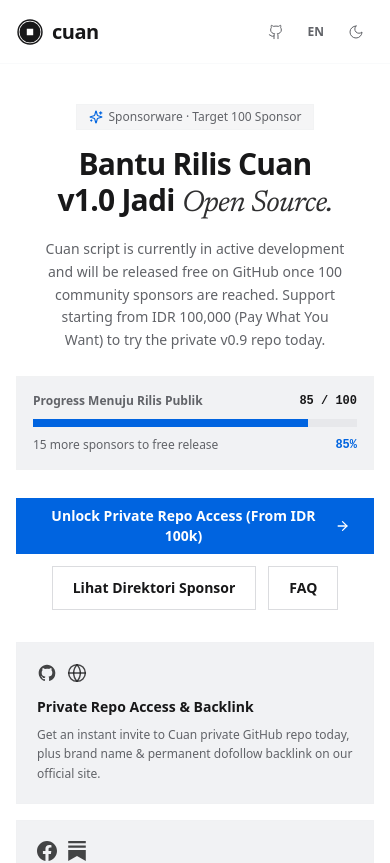
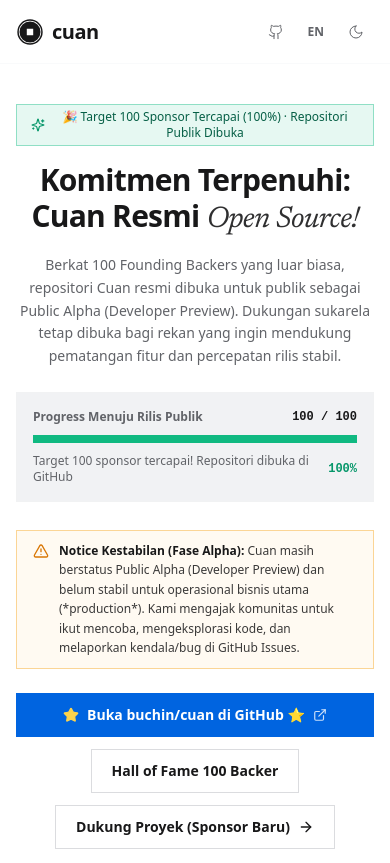
Before and after one commit to buchin/cuan-landing, a React (Vite) app: page /en/sponsor in a window 390 px wide. Shown: the top 863 px of the page. Built offline with nearby package versions, Linux system fonts and the light colour scheme; no server answers.

Commit message:
feat: celebrate 100 sponsors public alpha milestone, add stability notices to docs and hero, update CTAs to GitHub repo

```diff
--- a/src/components/common/GithubNoticeModal.tsx
+++ b/src/components/common/GithubNoticeModal.tsx
@@ -1,5 +1,5 @@
 import { Link } from 'react-router-dom'
-import { Github, X } from 'lucide-react'
+import { Github, X, ExternalLink, AlertTriangle, Star } from 'lucide-react'
 import { useLanguage } from '../../context/LanguageContext'
 
 interface GithubNoticeModalProps {
@@ -12,8 +12,6 @@ interface GithubNoticeModalProps {
 export function GithubNoticeModal({
   isOpen,
   onClose,
-  onActionClick,
-  actionLabel,
 }: GithubNoticeModalProps) {
   const { t } = useLanguage()
 
@@ -28,7 +26,7 @@ export function GithubNoticeModal({
       onClick={onClose}
     >
       <div
-        className="w-full max-w-md rounded-2xl border border-border/80 bg-card p-6 shadow-xl space-y-4"
+        className="w-full max-w-lg rounded-2xl border border-border/80 bg-card p-6 shadow-xl space-y-4 text-left"
         onClick={(e) => e.stopPropagation()}
       >
         <div className="flex items-start justify-between gap-3">
@@ -36,11 +34,11 @@ export function GithubNoticeModal({
             <Github className="h-6 w-6 text-foreground shrink-0" strokeWidth={1.5} />
             <div>
               <h3 id="github-modal-title" className="font-display text-base font-bold text-foreground">
-                {t('Repositori Open Source Cuan v1.0')}
+                {t('Repositori Cuan Resmi Publik di GitHub')}
               </h3>
-              <div className="inline-flex items-center gap-1.5 text-xs text-amber-600 dark:text-amber-400 font-medium">
-                <span className="h-1.5 w-1.5 rounded-full bg-amber-500 animate-pulse" />
-                <span>{t('Sponsorware · Tahap Pengujian v0.9 (Apache-2.0)')}</span>
+              <div className="inline-flex items-center gap-1.5 text-xs text-emerald-600 dark:text-emerald-400 font-medium">
+                <span className="h-1.5 w-1.5 rounded-full bg-emerald-500 animate-pulse" />
+                <span>{t('100 Sponsor Terpenuhi · Fase Public Alpha (v0.9.x)')}</span>
               </div>
             </div>
           </div>
@@ -54,9 +52,22 @@ export function GithubNoticeModal({
           </button>
         </div>
 
-        <p className="text-sm text-muted-foreground leading-relaxed">
+        {/* Stability Warning */}
+        <div className="rounded-xl border border-amber-500/40 bg-amber-500/5 dark:bg-amber-500/10 p-3.5 space-y-1.5 text-xs">
+          <div className="inline-flex items-center gap-1.5 font-semibold text-amber-800 dark:text-amber-300">
+            <AlertTriangle className="h-4 w-4 shrink-0" />
+            <span>{t('Status Kestabilan: Masih Belum Stabil (Developer Preview)')}</span>
+          </div>
+          <p className="text-foreground/80 leading-relaxed">
+            {t(
+              'Sesuai janji kami, kode Cuan dibuka setelah mencapai 100 sponsor. Namun perlu dipahami bahwa Cuan masih dalam pengembangan aktif dan belum stabil untuk operasional bisnis utama (production). Fitur dan skema masih bisa berubah. Kami mengundang komunitas untuk ikut mencoba dan mematangkan Cuan bersama.',
+            )}
+          </p>
+        </div>
+
+        <p className="text-xs sm:text-sm text-muted-foreground leading-relaxed">
           {t(
-            'Repositori publik Cuan sedang disiapkan dan akan dirilis 100% open source saat 100 sponsor komunitas terpenuhi. Anda bisa antre gratis di Waiting List untuk notifikasi rilis publik, atau buka akses private repo v0.9 hari ini mulai Rp 100.000.',
+            'Kode sumber Cuan dirilis di bawah lisensi Apache License 2.0. Jangan lupa beri Star ⭐ di repositori untuk mendukung perkembangannya!',
           )}
         </p>
 
@@ -66,22 +77,30 @@ export function GithubNoticeModal({
         </div>
 
         <div className="pt-2 flex flex-col sm:flex-row gap-2">
+          <a
+            href="https://github.com/buchin/cuan"
+            target="_blank"
+            rel="noreferrer"
+            className="action-primary flex-1 min-h-11 px-4 text-xs sm:text-sm font-semibold justify-center items-center text-center inline-flex gap-2 cursor-pointer shadow-xs"
+          >
+            <Star className="h-4 w-4 fill-current text-amber-300" />
+            <span>{t('Buka buchin/cuan di GitHub')}</span>
+            <ExternalLink className="h-3.5 w-3.5 opacity-80" />
+          </a>
           <Link
-            to="/sponsor"
+            to="/docs"
             onClick={onClose}
-            className="action-primary flex-1 min-h-11 px-4 text-xs sm:text-sm font-semibold justify-center items-center text-center inline-flex cursor-pointer"
+            className="action-secondary min-h-11 px-4 text-xs sm:text-sm font-semibold justify-center items-center inline-flex cursor-pointer"
           >
-            {t('Dukung Sekarang (Mulai Rp 100rb) →')}
+            {t('Dokumentasi')}
           </Link>
-          {onActionClick && (
-            <button
-              type="button"
-              onClick={onActionClick}
-              className="action-secondary min-h-11 px-4 text-xs sm:text-sm font-semibold justify-center cursor-pointer"
-            >
-              {actionLabel || t('Antre Waiting List')}
-            </button>
-          )}
+          <Link
+            to="/sponsor#directory"
+            onClick={onClose}
+            className="action-secondary min-h-11 px-4 text-xs sm:text-sm font-semibold justify-center items-center inline-flex cursor-pointer"
+          >
+            {t('Hall of Fame')}
+          </Link>
         </div>
       </div>
     </div>
--- a/src/features/docs/DocsPage.tsx
+++ b/src/features/docs/DocsPage.tsx
@@ -19,6 +19,8 @@ import {
   Globe,
   Video,
   Layers,
+  AlertTriangle,
+  ExternalLink,
 } from 'lucide-react'
 import { Navbar } from '../../components/layout/Navbar'
 import { Footer } from '../../components/layout/Footer'
@@ -204,18 +206,60 @@ export function DocsPage() {
           </span>
         </nav>
 
-        {/* Alpha / Early Preview Callout - Noticeable Amber Hairline Border (No Background) */}
-        <div className="mb-5 rounded-lg border border-amber-500/35 dark:border-amber-400/30 px-3.5 py-2 text-left text-[11.5px] sm:text-xs text-muted-foreground">
-          <div className="flex flex-wrap items-baseline gap-1.5 leading-relaxed">
-            <span className="inline-flex items-center gap-1.5 font-medium text-amber-800 dark:text-amber-300 shrink-0">
-              <span className="h-1.5 w-1.5 rounded-full bg-amber-500 shrink-0" />
-              <span>{language === 'en' ? 'Alpha Preview:' : 'Fase Alpha:'}</span>
-            </span>
-            <span>
-              {language === 'en'
-                ? 'Cuan is in active development. Features and example projects may change anytime. Best for testing, not primary business operations.'
-                : 'Cuan masih dalam pengembangan awal. Fitur dan contoh proyek masih bisa berubah sewaktu-waktu. Disarankan untuk uji coba, belum untuk operasional utama bisnis.'}
-            </span>
+        {/* Public Alpha & Stability Notice Callout */}
+        <div className="mb-6 rounded-xl border border-amber-500/40 bg-amber-500/5 dark:bg-amber-500/10 p-4 text-left text-xs sm:text-[13px] leading-relaxed text-muted-foreground">
+          <div className="flex items-start gap-3">
+            <AlertTriangle className="h-4 w-4 sm:h-5 sm:w-5 text-amber-600 dark:text-amber-400 shrink-0 mt-0.5" />
+            <div className="space-y-1.5 flex-1 min-w-0">
+              <div className="font-semibold text-foreground text-xs sm:text-sm flex flex-wrap items-center gap-2">
+                <span>{language === 'en' ? 'Public Alpha Notice (Not Yet Stable)' : 'Pemberitahuan Fase Public Alpha (Belum Stabil)'}</span>
+                <span className="text-[10px] font-mono uppercase tracking-wider px-2 py-0.5 rounded-full bg-amber-500/20 text-amber-800 dark:text-amber-300 font-bold">
+                  v0.9.x Preview
+                </span>
+              </div>
+              <p className="text-foreground/85 leading-relaxed">
+                {language === 'en' ? (
+                  <>
+                    Following our 100-sponsor milestone, the Cuan repository is now open to the public on GitHub. However, please note: Cuan is <strong>still in active development and not yet stable for primary business operations (*production*)</strong>. Features, workflows, and database schemas are subject to change. Always maintain regular backups (<code className="px-1 py-0.5 bg-muted rounded font-mono text-[11px] border border-border/40">./scripts/backup.sh</code>).
+                  </>
+                ) : (
+                  <>
+                    Menepati komitmen 100 sponsor, repositori Cuan resmi dibuka ke publik di GitHub. Namun perlu dicatat: Cuan saat ini <strong>masih dalam tahap pengembangan aktif dan belum stabil untuk operasional bisnis utama (*production*)</strong>. Skema database, API, dan alur fitur masih bisa berubah sewaktu-waktu. Selalu lakukan pencadangan data berkala (<code className="px-1 py-0.5 bg-muted rounded font-mono text-[11px] border border-border/40">./scripts/backup.sh</code>).
+                  </>
+                )}
+              </p>
+              <p className="text-2xs sm:text-xs text-muted-foreground pt-0.5">
+                {language === 'en' ? (
+                  <>
+                    Found a bug or error on your server? Please report it directly on{' '}
+                    <a
+                      href="https://github.com/buchin/cuan/issues"
+                      target="_blank"
+                      rel="noreferrer"
+                      className="font-medium text-foreground underline hover:text-primary inline-flex items-center gap-1"
+                    >
+                      <span>GitHub Issues</span>
+                      <ExternalLink className="h-3 w-3" />
+                    </a>{' '}
+                    so our team and early backers can mature it together.
+                  </>
+                ) : (
+                  <>
+                    Menemukan kendala atau error di server Anda? Bantu laporkan langsung di{' '}
+                    <a
+                      href="https://github.com/buchin/cuan/issues"
+                      target="_blank"
+                      rel="noreferrer"
+                      className="font-medium text-foreground underline hover:text-primary inline-flex items-center gap-1"
+                    >
+                      <span>GitHub Issues buchin/cuan</span>
+                      <ExternalLink className="h-3 w-3" />
+                    </a>{' '}
+                    agar tim dan komunitas perintis dapat segera mematangkannya bersama.
+                  </>
+                )}
+              </p>
+            </div>
           </div>
         </div>
 
--- a/src/features/landing/components/HeroSection.tsx
+++ b/src/features/landing/components/HeroSection.tsx
@@ -9,6 +9,10 @@ import {
   Check,
   Loader2,
   Plus,
+  Star,
+  ExternalLink,
+  AlertTriangle,
+  BookOpen,
 } from 'lucide-react'
 import {
   WordPressIcon,
@@ -56,7 +60,7 @@ export function HeroSection({ emailInputRef }: HeroSectionProps) {
   const [isSubmitting, setIsSubmitting] = useState(false)
   const [formError, setFormError] = useState<string | null>(null)
 
-  const [totalCount, setTotalCount] = useState<number>(85)
+  const [totalCount, setTotalCount] = useState<number>(100)
   const [targetCount, setTargetCount] = useState<number>(SPONSORWARE_TARGET)
 
   useEffect(() => {
@@ -114,6 +118,12 @@ export function HeroSection({ emailInputRef }: HeroSectionProps) {
       aria-labelledby="landing-title"
     >
       <div className="mx-auto max-w-4xl">
+        {/* Public Alpha Milestone Celebration Badge */}
+        <div className="inline-flex items-center gap-2 rounded-full border border-emerald-500/40 bg-emerald-500/10 px-3.5 py-1 text-xs font-medium text-emerald-800 dark:text-emerald-300 mb-4 shadow-2xs">
+          <span className="h-1.5 w-1.5 rounded-full bg-emerald-500 animate-pulse shrink-0" />
+          <span>{t('🎉 Target 100 Sponsor Tercapai — Repositori Cuan Resmi Dibuka di GitHub (Public Alpha)')}</span>
+        </div>
+
         <h1
           id="landing-title"
           className="text-4xl sm:text-5xl md:text-6xl lg:leading-[1.12] tracking-tight text-foreground max-w-3xl mx-auto"
@@ -167,11 +177,51 @@ export function HeroSection({ emailInputRef }: HeroSectionProps) {
           </div>
         </div>
 
-        {/* Waiting List Form & Sponsorship CTA */}
-        <div id="waiting-list" className="mt-8 sm:mt-10 max-w-lg mx-auto scroll-mt-24">
+        {/* Direct Primary Actions: GitHub & Docs */}
+        <div className="mt-7 flex flex-wrap items-center justify-center gap-3">
+          <a
+            href="https://github.com/buchin/cuan"
+            target="_blank"
+            rel="noreferrer"
+            className="action-primary min-h-11 px-5 text-sm sm:text-base font-semibold inline-flex items-center justify-center gap-2 cursor-pointer shadow-xs"
+          >
+            <Star className="h-4 w-4 fill-current text-amber-300" />
+            <span>{t('Buka di GitHub ⭐')}</span>
+            <ExternalLink className="h-3.5 w-3.5 opacity-80" />
+          </a>
+          <Link
+            to="/docs"
+            className="action-secondary min-h-11 px-5 text-sm sm:text-base font-semibold inline-flex items-center justify-center gap-2 cursor-pointer"
+          >
+            <BookOpen className="h-4 w-4 text-muted-foreground" />
+            <span>{t('Dokumentasi')}</span>
+          </Link>
+          <Link
+            to="/sponsor#directory"
+            className="action-secondary min-h-11 px-5 text-sm sm:text-base font-semibold inline-flex items-center justify-center gap-2 cursor-pointer"
+          >
+            <span>{t('Hall of Fame 100 Backer')}</span>
+          </Link>
+        </div>
+
+        {/* Public Alpha Stability Notice Callout */}
+        <div className="mt-4 max-w-xl mx-auto rounded-xl border border-amber-500/40 bg-amber-500/5 dark:bg-amber-500/10 px-4 py-2.5 text-left text-xs text-muted-foreground">
+          <div className="flex items-start gap-2.5">
+            <AlertTriangle className="h-4 w-4 text-amber-600 dark:text-amber-400 shrink-0 mt-0.5" />
+            <p className="text-foreground/85 leading-relaxed">
+              <strong className="text-foreground">{t('Status Kestabilan (Fase Alpha):')}</strong>{' '}
+              {t(
+                'Cuan masih berstatus Public Alpha (v0.9.x) dan belum stabil untuk operasional bisnis utama (*production*). Gunakan untuk uji coba dan bantu laporkan kendala di GitHub Issues.',
+              )}
+            </p>
+          </div>
+        </div>
+
+        {/* Release & Patch Updates Form */}
+        <div id="waiting-list" className="mt-6 max-w-lg mx-auto scroll-mt-24">
           {waitingListStep === 'email' && (
-            <div className="space-y-3">
-              <form onSubmit={handleJoinWaitingList} className="flex flex-col sm:flex-row gap-2.5">
+            <div className="space-y-2.5">
+              <form onSubmit={handleJoinWaitingList} className="flex flex-col sm:flex-row gap-2">
                 <input
                   ref={emailInputRef as any}
                   type="email"
@@ -181,15 +231,15 @@ export function HeroSection({ emailInputRef }: HeroSectionProps) {
                     setEmail(e.target.value)
                     setFormError(null)
                   }}
-                  placeholder={t('Masukkan email Anda...')}
-                  aria-label={t('Email untuk waiting list')}
-                  className="min-h-12 flex-1 rounded-xl border border-border/70 bg-card px-4 text-base text-foreground placeholder:text-muted-foreground/60 focus:border-primary focus:outline-none focus:ring-1 focus:ring-primary shadow-2xs transition-colors"
+                  placeholder={t('Daftar email untuk update patch & rilis stabil...')}
+                  aria-label={t('Email untuk update rilis')}
+                  className="min-h-11 flex-1 rounded-xl border border-border/70 bg-card px-4 text-xs sm:text-sm text-foreground placeholder:text-muted-foreground/60 focus:border-primary focus:outline-none focus:ring-1 focus:ring-primary shadow-2xs transition-colors"
                   disabled={isSubmitting}
                 />
                 <button
                   type="submit"
                   disabled={isSubmitting}
-                  className="action-primary min-h-12 px-6 text-base font-semibold shadow-xs shrink-0 inline-flex items-center justify-center gap-2 cursor-pointer disabled:opacity-50"
+                  className="action-primary min-h-11 px-5 text-xs sm:text-sm font-semibold shadow-xs shrink-0 inline-flex items-center justify-center gap-2 cursor-pointer disabled:opacity-50"
                 >
                   {isSubmitting ? (
                     <>
@@ -198,8 +248,8 @@ export function HeroSection({ emailInputRef }: HeroSectionProps) {
                     </>
                   ) : (
                     <>
-                      <span>{t('Gabung Waiting List')}</span>
-                      <ArrowRight className="h-4 w-4" strokeWidth={1.5} />
+                      <span>{t('Ikuti Update')}</span>
+                      <ArrowRight className="h-3.5 w-3.5" strokeWidth={1.5} />
                     </>
                   )}
                 </button>
@@ -207,9 +257,9 @@ export function HeroSection({ emailInputRef }: HeroSectionProps) {
               {formError && (
                 <p className="text-xs text-rose-500 font-medium text-center">{formError}</p>
               )}
-              <p className="text-xs text-muted-foreground text-center inline-flex items-center justify-center gap-1.5 w-full">
-                <Lock className="h-3.5 w-3.5 text-muted-foreground/80 shrink-0" strokeWidth={1.5} />
-                <span>{t('Gratis · Tanpa kartu kredit · Prioritas rilis v1.0 & akses repositori')}</span>
+              <p className="text-[11px] text-muted-foreground text-center inline-flex items-center justify-center gap-1.5 w-full">
+                <Lock className="h-3 w-3 text-muted-foreground/80 shrink-0" strokeWidth={1.5} />
+                <span>{t('Gratis · Tanpa spam · Hanya kabar patch & pengumuman rilis stabil')}</span>
               </p>
             </div>
           )}
--- a/src/features/sponsorship/SponsorPage.tsx
+++ b/src/features/sponsorship/SponsorPage.tsx
@@ -26,7 +26,7 @@ export function SponsorPage() {
       : 'Dukung pengembangan Cuan untuk rilis 100% open-source di GitHub. Dapatkan akses private repo sekarang dan penempatan logo abadi.'
 
   const [sponsors, setSponsors] = useState<SponsorItem[]>([])
-  const [totalCount, setTotalCount] = useState<number>(85)
+  const [totalCount, setTotalCount] = useState<number>(100)
   const [targetCount, setTargetCount] = useState<number>(SPONSORWARE_TARGET)
   const [showGithubModal, setShowGithubModal] = useState(false)
   const [selectedAmount, setSelectedAmount] = useState<number>(300_000)
--- a/src/features/sponsorship/components/SponsorHero.tsx
+++ b/src/features/sponsorship/components/SponsorHero.tsx
@@ -1,4 +1,4 @@
-import { ArrowRight, Globe, Sparkles } from 'lucide-react'
+import { ArrowRight, Globe, Sparkles, Star, ExternalLink, AlertTriangle } from 'lucide-react'
 import {
   BcaIcon,
   StripeIcon,
@@ -17,31 +17,52 @@ interface SponsorHeroProps {
 
 export function SponsorHero({
   onScrollToCheckout,
-  sponsorCount = 85,
+  sponsorCount = 100,
   target = SPONSORWARE_TARGET,
 }: SponsorHeroProps) {
   const { t } = useLanguage()
   const percent = Math.min(100, Math.round((sponsorCount / target) * 100))
-  const remaining = Math.max(0, target - sponsorCount)
+  const isTargetMet = sponsorCount >= target
 
   return (
     <>
       {/* Hero Section */}
       <section className="mx-auto max-w-4xl px-4 pt-10 pb-8 text-center sm:px-8 sm:pt-14 sm:pb-10">
-        <div className="inline-flex items-center gap-1.5 rounded-full border border-border/70 bg-muted/40 px-3 py-1 text-xs font-medium text-muted-foreground mb-4">
-          <Sparkles className="h-3.5 w-3.5 text-primary shrink-0" />
-          <span>{t('Sponsorware · Target 100 Sponsor')}</span>
+        <div className="inline-flex items-center gap-1.5 rounded-full border border-emerald-500/40 bg-emerald-500/10 px-3.5 py-1 text-xs font-medium text-emerald-800 dark:text-emerald-300 mb-4 shadow-2xs">
+          <Sparkles className="h-3.5 w-3.5 text-emerald-600 dark:text-emerald-400 shrink-0" />
+          <span>
+            {isTargetMet
+              ? t('🎉 Target 100 Sponsor Tercapai (100%) · Repositori Publik Dibuka')
+              : t('Sponsorware · Target 100 Sponsor')}
+          </span>
         </div>
 
         <h1 className="text-3xl sm:text-5xl md:text-6xl lg:leading-[1.12] tracking-tight text-foreground text-balance">
-          <span className="font-display font-bold">{t('Bantu Rilis Cuan v1.0 Jadi')}</span>{' '}
-          <span className="font-serif italic font-normal text-foreground/90 whitespace-nowrap">{t('Open Source.')}</span>
+          {isTargetMet ? (
+            <>
+              <span className="font-display font-bold">{t('Komitmen Terpenuhi: Cuan Resmi')}</span>{' '}
+              <span className="font-serif italic font-normal text-foreground/90 whitespace-nowrap">
+                {t('Open Source!')}
+              </span>
+            </>
+          ) : (
+            <>
+              <span className="font-display font-bold">{t('Bantu Rilis Cuan v1.0 Jadi')}</span>{' '}
+              <span className="font-serif italic font-normal text-foreground/90 whitespace-nowrap">
+                {t('Open Source.')}
+              </span>
+            </>
+          )}
         </h1>
 
         <p className="mt-4 text-sm sm:text-base md:text-lg text-muted-foreground leading-relaxed max-w-2xl mx-auto text-balance">
-          {t(
-            'Script Cuan saat ini dalam tahap pengembangan aktif dan akan dirilis gratis di GitHub saat 100 sponsor komunitas terpenuhi. Dukung mulai Rp 100.000 (Bayar Suka-Suka) untuk mencoba akses private repo v0.9 hari ini.',
-          )}
+          {isTargetMet
+            ? t(
+                'Berkat 100 Founding Backers yang luar biasa, repositori Cuan resmi dibuka untuk publik sebagai Public Alpha (Developer Preview). Dukungan sukarela tetap dibuka bagi rekan yang ingin mendukung pematangan fitur dan percepatan rilis stabil.',
+              )
+            : t(
+                'Script Cuan saat ini dalam tahap pengembangan aktif dan akan dirilis gratis di GitHub saat 100 sponsor komunitas terpenuhi. Dukung mulai Rp 100.000 (Bayar Suka-Suka) untuk mencoba akses private repo v0.9 hari ini.',
+              )}
         </p>
 
         {/* Milestone Progress Card */}
@@ -54,42 +75,61 @@ export function SponsorHero({
           </div>
           <div className="h-2 w-full rounded-full bg-muted/80 overflow-hidden">
             <div
-              className="h-full rounded-full bg-primary transition-all duration-500"
+              className="h-full rounded-full bg-emerald-500 transition-all duration-500"
               style={{ width: `${percent}%` }}
             />
           </div>
           <div className="flex items-center justify-between text-xs text-muted-foreground">
             <span>
-              {remaining === 0
-                ? t('Target tercapai! Mempersiapkan rilis gratis v1.0')
-                : `${remaining} ${t('sponsor lagi menuju rilis gratis')}`}
+              {isTargetMet
+                ? t('Target 100 sponsor tercapai! Repositori dibuka di GitHub')
+                : `${target - sponsorCount} ${t('sponsor lagi menuju rilis gratis')}`}
             </span>
-            <span className="font-mono font-semibold text-primary">{percent}%</span>
+            <span className="font-mono font-semibold text-emerald-600 dark:text-emerald-400">
+              {percent}%
+            </span>
+          </div>
+        </div>
+
+        {/* Public Alpha Stability Notice Callout */}
+        <div className="max-w-xl mx-auto mb-6 rounded-xl border border-amber-500/40 bg-amber-500/5 dark:bg-amber-500/10 px-4 py-2.5 text-left text-xs text-muted-foreground">
+          <div className="flex items-start gap-2.5">
+            <AlertTriangle className="h-4 w-4 text-amber-600 dark:text-amber-400 shrink-0 mt-0.5" />
+            <p className="text-foreground/85 leading-relaxed">
+              <strong className="text-foreground">{t('Notice Kestabilan (Fase Alpha):')}</strong>{' '}
+              {t(
+                'Cuan masih berstatus Public Alpha (Developer Preview) dan belum stabil untuk operasional bisnis utama (*production*). Kami mengajak komunitas untuk ikut mencoba, mengeksplorasi kode, dan melaporkan kendala/bug di GitHub Issues.',
+              )}
+            </p>
           </div>
         </div>
 
         {/* Action Buttons */}
-        <div className="mt-6 flex flex-wrap items-center justify-center gap-3">
-          <button
-            type="button"
-            onClick={onScrollToCheckout}
+        <div className="flex flex-wrap items-center justify-center gap-3">
+          <a
+            href="https://github.com/buchin/cuan"
+            target="_blank"
+            rel="noreferrer"
             className="action-primary w-full sm:w-auto min-h-11 px-6 text-sm font-semibold inline-flex items-center justify-center gap-2 cursor-pointer shadow-2xs"
           >
-            <span>{t('Buka Akses Private Repo (Mulai Rp 100rb)')}</span>
-            <ArrowRight className="h-4 w-4" />
-          </button>
+            <Star className="h-4 w-4 fill-current text-amber-300" />
+            <span>{t('Buka buchin/cuan di GitHub ⭐')}</span>
+            <ExternalLink className="h-3.5 w-3.5 opacity-80" />
+          </a>
           <a
             href="#directory"
             className="action-secondary min-h-11 px-5 text-sm font-semibold inline-flex items-center gap-2"
           >
-            <span>{t('Lihat Direktori Sponsor')}</span>
+            <span>{t('Hall of Fame 100 Backer')}</span>
           </a>
-          <a
-            href="#faq"
-            className="action-secondary min-h-11 px-5 text-sm font-semibold inline-flex items-center gap-2"
+          <button
+            type="button"
+            onClick={onScrollToCheckout}
+            className="action-secondary min-h-11 px-5 text-sm font-semibold inline-flex items-center gap-2 cursor-pointer"
           >
-            <span>{t('FAQ')}</span>
-          </a>
+            <span>{t('Dukung Proyek (Sponsor Baru)')}</span>
+            <ArrowRight className="h-4 w-4" />
+          </button>
         </div>
       </section>
 
```
